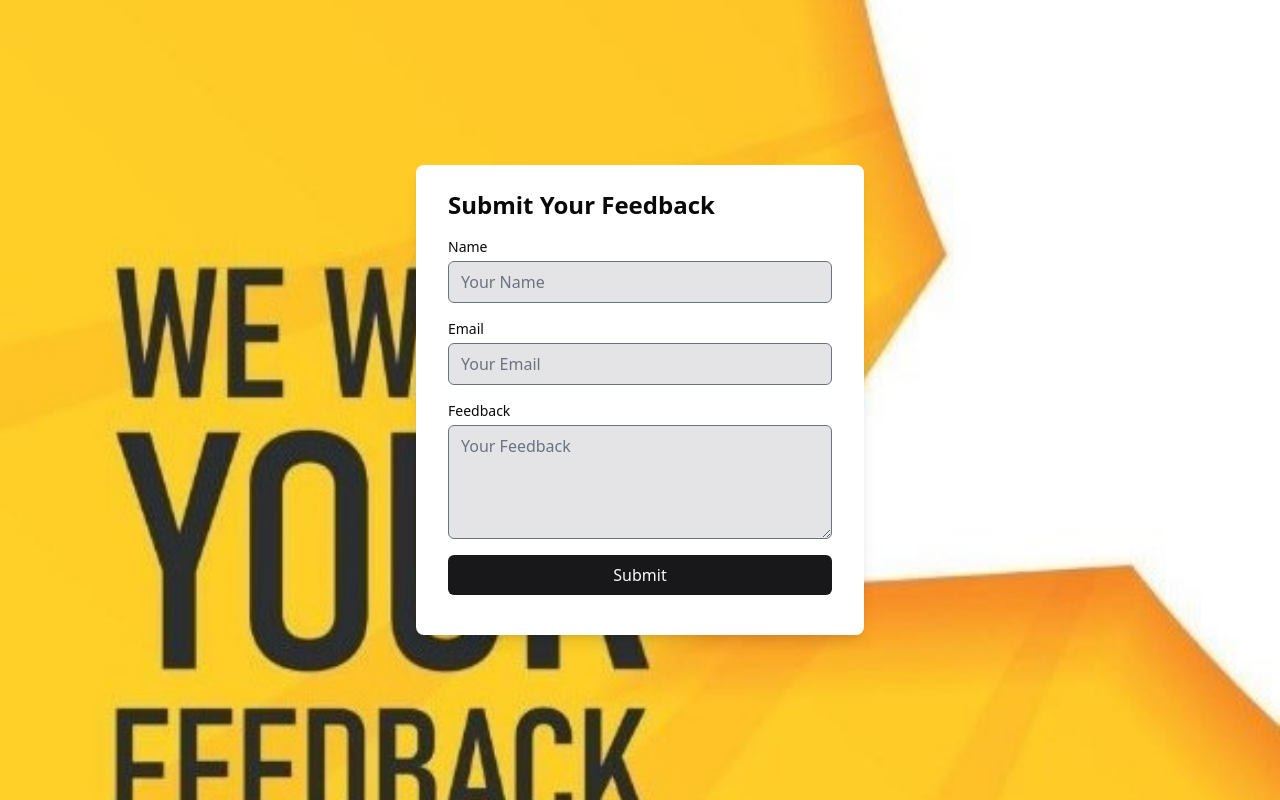
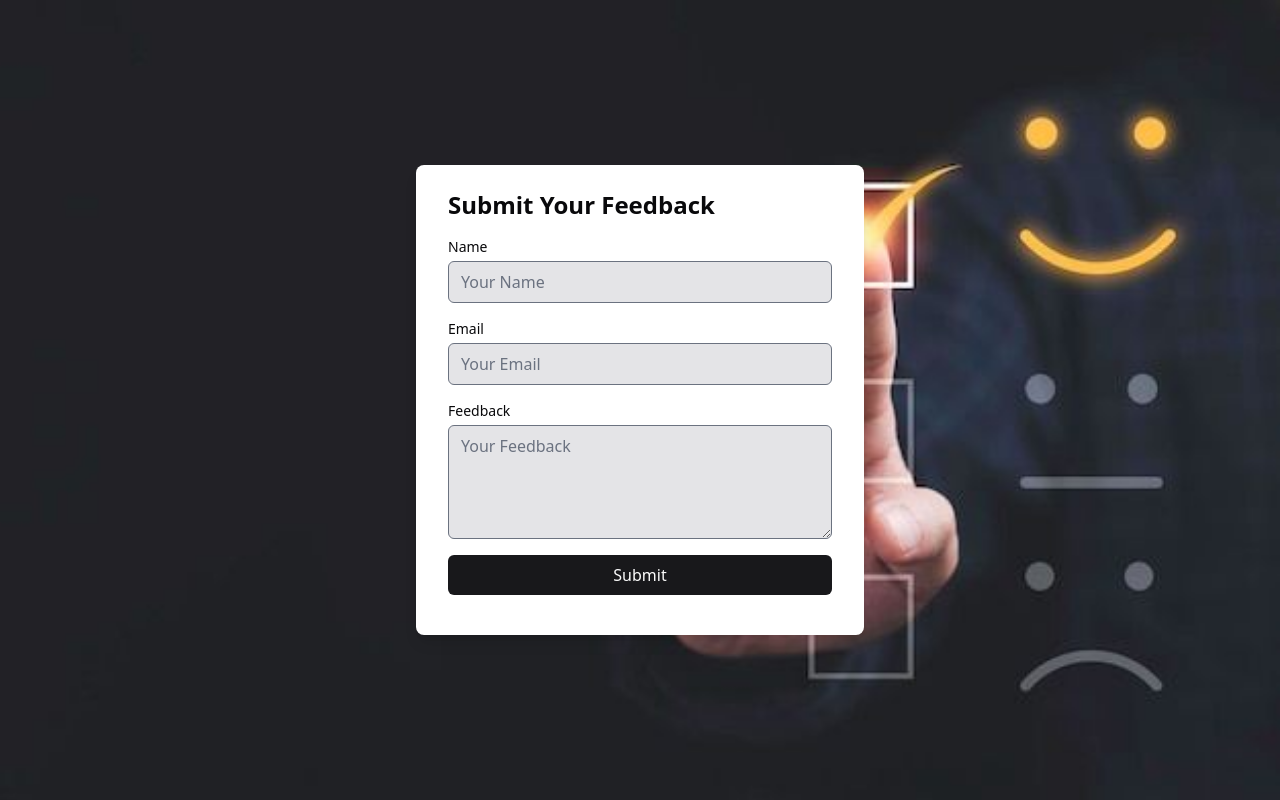
Before and after one commit to Techwithram/eventflowfeedback, a plain HTML site: page index.html in a window 1280 px wide. Drawn offline with nearby package versions, Linux system fonts and the light colour scheme.

Commit message:
Update and rename another.html to index.html

```diff
--- a/another.html
+++ b/index.html
@@ -103,7 +103,7 @@
   <body>
     <div
       class="bg-red-500 text-foreground min-h-screen flex flex-col items-center justify-center"
-      style="background-image: url(feed1.jpg); background-size: cover"
+      style="background-image: url(feed.jpg); background-size: cover"
     >
       <div class="max-w-md w-full bg-white shadow-lg rounded-lg p-8 py-6">
         <h2 class="text-2xl font-bold mb-4">Submit Your Feedback</h2>
```
